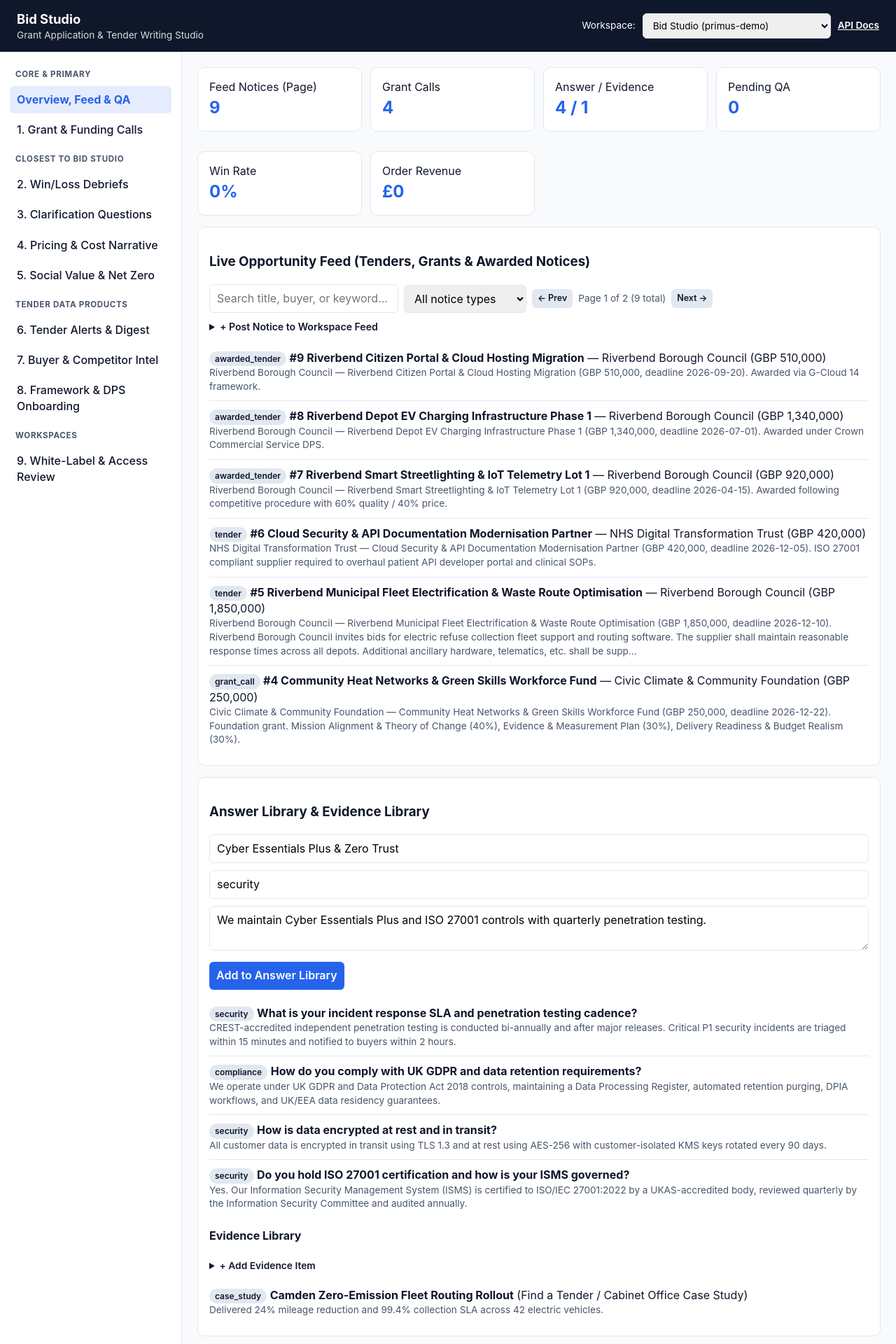
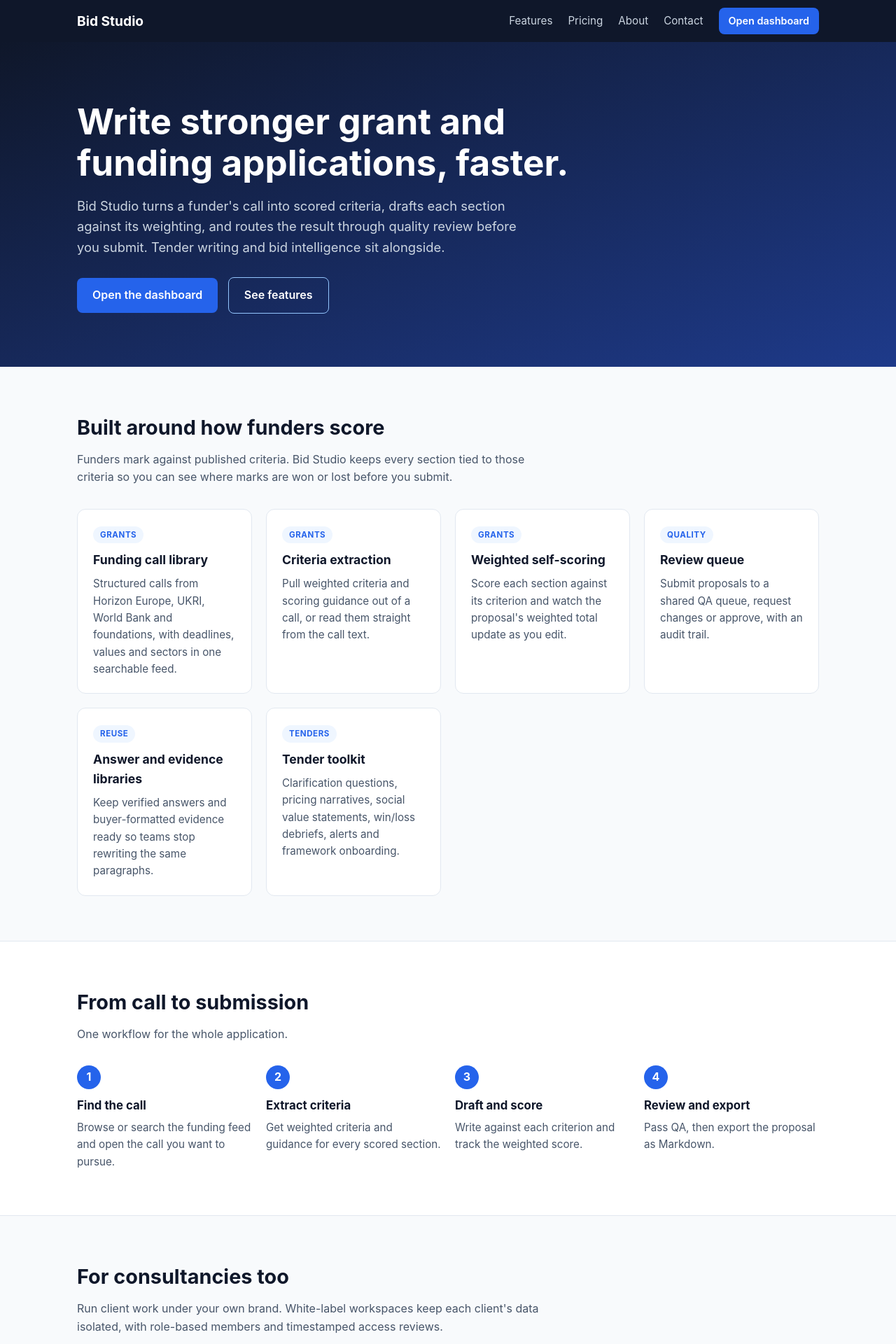
Before and after one commit to donnaheff/tenders_writing, a FastAPI app: page / in a window 1280 px wide. Shown: the top 1920 px of the page at 70% size. Run offline with FastAPI, Linux system fonts and the light colour scheme; data comes from the database, SQL or seed files in the repository; data that the repository does not hold is empty; some libraries are stand-ins or nearby versions.

Commit message:
Add public website and move dashboard to /app
Home, features, pricing, about and contact pages share a base template and
stylesheet. The contact form stores requests via POST /api/v1/contact.
Package data now includes templates and static files.

Co-Authored-By: Claude Sonnet 5.5 <noreply@anthropic.com>
Claude-Session: https://claude.ai/code/session_018FK9tes3cCmEsohaUqKMai

```diff
--- a/pyproject.toml
+++ b/pyproject.toml
@@ -5,7 +5,7 @@ build-backend = "setuptools.build_meta"
 [project]
 name = "bid-studio"
 version = "0.1.0"
-description = "Bid Studio — Tender, Grant Proposal, Compliance, Intelligence & Public-Sector Procurement Writing Platform"
+description = "Bid Studio — Grant application and tender writing platform"
 readme = "README.md"
 requires-python = ">=3.11"
 license = "MIT"
@@ -29,6 +29,9 @@ dev = [
 [tool.setuptools.packages.find]
 where = ["src"]
 
+[tool.setuptools.package-data]
+bid_studio = ["templates/*.html", "static/*"]
+
 [tool.pytest.ini_options]
 pythonpath = ["src"]
 testpaths = ["tests"]
--- a/src/bid_studio/main.py
+++ b/src/bid_studio/main.py
@@ -3,6 +3,7 @@ from pathlib import Path
 
 from fastapi import Depends, FastAPI, Request
 from fastapi.responses import HTMLResponse, JSONResponse
+from fastapi.staticfiles import StaticFiles
 from fastapi.templating import Jinja2Templates
 from sqlalchemy.exc import IntegrityError
 from sqlalchemy.orm import Session
@@ -15,10 +16,12 @@ from bid_studio.routers import (
     core,
     grants,
     intelligence,
+    site,
 )
 from bid_studio.seed import seed_database
 
 TEMPLATES_DIR = Path(__file__).resolve().parent / "templates"
+STATIC_DIR = Path(__file__).resolve().parent / "static"
 templates = Jinja2Templates(directory=str(TEMPLATES_DIR))
 
 
@@ -46,12 +49,15 @@ def create_app() -> FastAPI:
             content={"detail": "Invalid reference or duplicate constraint violation."},
         )
 
+    app.state.templates = templates
+    app.mount("/static", StaticFiles(directory=str(STATIC_DIR)), name="static")
+    app.include_router(site.router)
     app.include_router(core.router)
     app.include_router(grants.router)
     app.include_router(bid_enhancements.router)
     app.include_router(intelligence.router)
 
-    @app.get("/", response_class=HTMLResponse)
+    @app.get("/app", response_class=HTMLResponse, include_in_schema=False)
     def dashboard(request: Request, workspace_id: int | None = None, db: Session = Depends(get_db)):
         ws = (
             db.get(Workspace, workspace_id)
--- /dev/null
+++ b/src/bid_studio/static/site.css
@@ -0,0 +1,84 @@
+:root {
+  --primary: #0f172a; --accent: #2563eb; --accent-dark: #1d4ed8;
+  --bg: #f8fafc; --card: #fff; --border: #e2e8f0; --text: #0f172a; --muted: #475569; --soft: #eff6ff;
+}
+* { box-sizing: border-box; }
+html { scroll-behavior: smooth; }
+body { margin: 0; font-family: Inter, ui-sans-serif, system-ui, -apple-system, sans-serif; color: var(--text); background: var(--bg); line-height: 1.6; }
+a { color: var(--accent); }
+.wrap { max-width: 1100px; margin: 0 auto; padding: 0 20px; }
+.site-header { background: var(--primary); position: sticky; top: 0; z-index: 10; }
+.bar { display: flex; align-items: center; justify-content: space-between; min-height: 60px; gap: 16px; }
+.logo { color: #fff; font-weight: 700; font-size: 1.2rem; text-decoration: none; }
+.site-nav { display: flex; align-items: center; gap: 22px; }
+.site-nav a { color: #cbd5e1; text-decoration: none; font-size: .95rem; }
+.site-nav a:hover, .site-nav a.current { color: #fff; }
+.menu-btn { display: none; background: transparent; color: #fff; border: 1px solid #475569; border-radius: 6px; padding: 6px 12px; font: inherit; }
+.btn { display: inline-block; background: var(--accent); color: #fff !important; padding: 12px 22px; border-radius: 8px; font-weight: 600; text-decoration: none; border: 0; cursor: pointer; font: inherit; font-weight: 600; }
+.btn:hover { background: var(--accent-dark); }
+.btn.small { padding: 7px 14px; font-size: .9rem; }
+.btn.ghost { background: transparent; color: var(--accent) !important; border: 1px solid var(--accent); }
+.btn.ghost:hover { background: var(--soft); }
+.hero { background: linear-gradient(160deg, #0f172a 0%, #1e3a8a 100%); color: #fff; padding: 84px 0 76px; }
+.hero h1 { font-size: clamp(2rem, 5vw, 3.2rem); line-height: 1.15; margin: 0 0 18px; max-width: 780px; }
+.hero p { font-size: 1.15rem; max-width: 640px; color: #cbd5e1; margin: 0 0 28px; }
+.hero .btn.ghost { color: #fff !important; border-color: #93c5fd; margin-left: 10px; }
+.hero .btn.ghost:hover { background: rgba(255,255,255,.1); }
+.page-head { background: var(--primary); color: #fff; padding: 52px 0 44px; }
+.page-head h1 { margin: 0 0 8px; font-size: 2.1rem; }
+.page-head p { margin: 0; color: #cbd5e1; max-width: 640px; }
+section.block { padding: 64px 0; }
+section.alt { background: #fff; border-top: 1px solid var(--border); border-bottom: 1px solid var(--border); }
+h2 { font-size: 1.8rem; margin: 0 0 10px; }
+.lead { color: var(--muted); max-width: 680px; margin: 0 0 32px; }
+.grid { display: grid; gap: 20px; grid-template-columns: repeat(auto-fit, minmax(250px, 1fr)); }
+.card { background: var(--card); border: 1px solid var(--border); border-radius: 12px; padding: 22px; }
+.card h3 { margin: 0 0 8px; font-size: 1.1rem; }
+.card p { margin: 0; color: var(--muted); font-size: .95rem; }
+.tag { display: inline-block; font-size: .72rem; font-weight: 700; letter-spacing: .05em; text-transform: uppercase; background: var(--soft); color: var(--accent); border-radius: 999px; padding: 3px 10px; margin-bottom: 10px; }
+.steps { counter-reset: s; display: grid; gap: 20px; grid-template-columns: repeat(auto-fit, minmax(220px, 1fr)); }
+.step { position: relative; padding-top: 44px; }
+.step::before { counter-increment: s; content: counter(s); position: absolute; top: 0; left: 0; width: 34px; height: 34px; border-radius: 50%; background: var(--accent); color: #fff; font-weight: 700; display: grid; place-items: center; }
+.step h3 { margin: 0 0 6px; font-size: 1.05rem; }
+.step p { margin: 0; color: var(--muted); font-size: .95rem; }
+.cta { background: var(--soft); text-align: center; padding: 56px 0; }
+.cta p { color: var(--muted); }
+.feature-row { display: grid; grid-template-columns: 1fr 1fr; gap: 36px; align-items: start; padding: 34px 0; border-bottom: 1px solid var(--border); }
+.feature-row:last-child { border-bottom: 0; }
+.feature-row h2 { font-size: 1.4rem; }
+.feature-row ul { margin: 0; padding-left: 20px; color: var(--muted); }
+.feature-row li { margin-bottom: 6px; }
+.endpoint { font-family: ui-monospace, SFMono-Regular, Menlo, monospace; font-size: .82rem; background: #f1f5f9; border-radius: 6px; padding: 2px 6px; color: #334155; }
+.tiers { display: grid; gap: 20px; grid-template-columns: repeat(auto-fit, minmax(260px, 1fr)); align-items: stretch; }
+.tier { display: flex; flex-direction: column; }
+.tier.featured { border: 2px solid var(--accent); }
+.tier .tag { align-self: flex-start; }
+.tier .btn { text-align: center; }
+.price { font-size: 2.2rem; font-weight: 700; margin: 8px 0 2px; }
+.price small { font-size: .95rem; color: var(--muted); font-weight: 400; }
+.tier ul { padding-left: 20px; color: var(--muted); flex: 1; }
+.note { color: var(--muted); font-size: .85rem; margin-top: 18px; }
+form.contact { display: grid; gap: 14px; max-width: 560px; }
+form.contact label { display: grid; gap: 5px; font-weight: 600; font-size: .9rem; }
+form.contact input, form.contact select, form.contact textarea { font: inherit; padding: 10px 12px; border: 1px solid var(--border); border-radius: 8px; background: #fff; }
+form.contact textarea { min-height: 130px; resize: vertical; }
+#formMsg { font-weight: 600; margin-top: 6px; }
+#formMsg.ok { color: #15803d; } #formMsg.err { color: #b91c1c; }
+details { background: #fff; border: 1px solid var(--border); border-radius: 10px; padding: 14px 18px; margin-bottom: 10px; }
+summary { cursor: pointer; font-weight: 600; }
+details p { color: var(--muted); margin: 10px 0 0; }
+.site-footer { background: var(--primary); color: #cbd5e1; padding: 44px 0 20px; margin-top: 0; }
+.site-footer .cols { display: grid; gap: 28px; grid-template-columns: 2fr 1fr 1fr; }
+.site-footer a { display: block; color: #cbd5e1; text-decoration: none; margin-top: 6px; font-size: .92rem; }
+.site-footer a:hover { color: #fff; }
+.site-footer strong { color: #fff; }
+.site-footer p { font-size: .92rem; margin: 8px 0 0; max-width: 340px; }
+.legal { margin-top: 28px; padding-top: 16px; border-top: 1px solid #1e293b; font-size: .82rem; }
+@media (max-width: 760px) {
+  .menu-btn { display: block; }
+  .site-nav { display: none; position: absolute; top: 60px; left: 0; right: 0; background: var(--primary); flex-direction: column; align-items: flex-start; padding: 16px 20px 22px; gap: 14px; }
+  body.menu-open .site-nav { display: flex; }
+  .feature-row { grid-template-columns: 1fr; gap: 12px; }
+  .site-footer .cols { grid-template-columns: 1fr; }
+  .hero .btn.ghost { margin: 12px 0 0; }
+}
--- a/src/bid_studio/templates/index.html
+++ b/src/bid_studio/templates/index.html
@@ -150,7 +150,7 @@
     <div class="ws-bar">
       <label for="wsSelect">Workspace:</label>
       <select id="wsSelect" onchange="switchWorkspace()"></select>
-      <a href="/docs" style="color:#fff; text-decoration:underline; font-weight:600;">API Docs</a>
+      <a href="/" style="color:#fff;margin-right:12px;">Website</a> <a href="/docs" style="color:#fff; text-decoration:underline; font-weight:600;">API Docs</a>
     </div>
   </header>
 
--- /dev/null
+++ b/src/bid_studio/templates/site_base.html
@@ -0,0 +1,49 @@
+<!DOCTYPE html>
+<html lang="en">
+<head>
+  <meta charset="UTF-8" />
+  <meta name="viewport" content="width=device-width, initial-scale=1.0" />
+  <title>{% block title %}Bid Studio{% endblock %} | Bid Studio</title>
+  <meta name="description" content="{% block description %}Bid Studio helps teams win funding: grant and funding proposal writing with criteria scoring, plus tender writing, intelligence and review tools.{% endblock %}" />
+  <link rel="stylesheet" href="/static/site.css" />
+</head>
+<body>
+  <header class="site-header">
+    <div class="wrap bar">
+      <a class="logo" href="/">Bid Studio</a>
+      <button class="menu-btn" aria-label="Menu" onclick="document.body.classList.toggle('menu-open')">Menu</button>
+      <nav class="site-nav" aria-label="Main">
+        <a href="/features" {% if active == 'features' %}class="current"{% endif %}>Features</a>
+        <a href="/pricing" {% if active == 'pricing' %}class="current"{% endif %}>Pricing</a>
+        <a href="/about" {% if active == 'about' %}class="current"{% endif %}>About</a>
+        <a href="/contact" {% if active == 'contact' %}class="current"{% endif %}>Contact</a>
+        <a class="btn small" href="/app">Open dashboard</a>
+      </nav>
+    </div>
+  </header>
+
+  <main>{% block content %}{% endblock %}</main>
+
+  <footer class="site-footer">
+    <div class="wrap cols">
+      <div>
+        <strong>Bid Studio</strong>
+        <p>Grant and funding proposals first, with tender writing, intelligence and review tools alongside.</p>
+      </div>
+      <div>
+        <strong>Product</strong>
+        <a href="/features">Features</a>
+        <a href="/pricing">Pricing</a>
+        <a href="/app">Dashboard</a>
+        <a href="/docs">API docs</a>
+      </div>
+      <div>
+        <strong>Company</strong>
+        <a href="/about">About</a>
+        <a href="/contact">Contact</a>
+      </div>
+    </div>
+    <div class="wrap legal">&copy; 2026 Bid Studio. Released under the MIT License.</div>
+  </footer>
+</body>
+</html>
--- /dev/null
+++ b/src/bid_studio/templates/site_home.html
@@ -0,0 +1,56 @@
+{% extends "site_base.html" %}
+{% block title %}Win more funding{% endblock %}
+{% block content %}
+<section class="hero">
+  <div class="wrap">
+    <h1>Write stronger grant and funding applications, faster.</h1>
+    <p>Bid Studio turns a funder's call into scored criteria, drafts each section against its weighting, and routes the result through quality review before you submit. Tender writing and bid intelligence sit alongside.</p>
+    <a class="btn" href="/app">Open the dashboard</a>
+    <a class="btn ghost" href="/features">See features</a>
+  </div>
+</section>
+
+<section class="block">
+  <div class="wrap">
+    <h2>Built around how funders score</h2>
+    <p class="lead">Funders mark against published criteria. Bid Studio keeps every section tied to those criteria so you can see where marks are won or lost before you submit.</p>
+    <div class="grid">
+      <div class="card"><span class="tag">Grants</span><h3>Funding call library</h3><p>Structured calls from Horizon Europe, UKRI, World Bank and foundations, with deadlines, values and sectors in one searchable feed.</p></div>
+      <div class="card"><span class="tag">Grants</span><h3>Criteria extraction</h3><p>Pull weighted criteria and scoring guidance out of a call, or read them straight from the call text.</p></div>
+      <div class="card"><span class="tag">Grants</span><h3>Weighted self-scoring</h3><p>Score each section against its criterion and watch the proposal's weighted total update as you edit.</p></div>
+      <div class="card"><span class="tag">Quality</span><h3>Review queue</h3><p>Submit proposals to a shared QA queue, request changes or approve, with an audit trail.</p></div>
+      <div class="card"><span class="tag">Reuse</span><h3>Answer and evidence libraries</h3><p>Keep verified answers and buyer-formatted evidence ready so teams stop rewriting the same paragraphs.</p></div>
+      <div class="card"><span class="tag">Tenders</span><h3>Tender toolkit</h3><p>Clarification questions, pricing narratives, social value statements, win/loss debriefs, alerts and framework onboarding.</p></div>
+    </div>
+  </div>
+</section>
+
+<section class="block alt">
+  <div class="wrap">
+    <h2>From call to submission</h2>
+    <p class="lead">One workflow for the whole application.</p>
+    <div class="steps">
+      <div class="step"><h3>Find the call</h3><p>Browse or search the funding feed and open the call you want to pursue.</p></div>
+      <div class="step"><h3>Extract criteria</h3><p>Get weighted criteria and guidance for every scored section.</p></div>
+      <div class="step"><h3>Draft and score</h3><p>Write against each criterion and track the weighted score.</p></div>
+      <div class="step"><h3>Review and export</h3><p>Pass QA, then export the proposal as Markdown.</p></div>
+    </div>
+  </div>
+</section>
+
+<section class="block">
+  <div class="wrap">
+    <h2>For consultancies too</h2>
+    <p class="lead">Run client work under your own brand. White-label workspaces keep each client's data isolated, with role-based members and timestamped access reviews.</p>
+    <a class="btn ghost" href="/features#workspaces">How workspaces work</a>
+  </div>
+</section>
+
+<section class="cta">
+  <div class="wrap">
+    <h2>See it with real data</h2>
+    <p>The dashboard opens with seeded funding calls so you can try criteria extraction and scoring straight away.</p>
+    <a class="btn" href="/app">Open the dashboard</a>
+  </div>
+</section>
+{% endblock %}
```
Also changed, not shown: src/bid_studio/models.py (+12 -0 lines), src/bid_studio/routers/site.py (added, +45 -0 lines), src/bid_studio/schemas.py (+8 -0 lines), src/bid_studio/templates/site_about.html (added, +16 -0 lines), src/bid_studio/templates/site_contact.html (added, +43 -0 lines), src/bid_studio/templates/site_features.html (added, +57 -0 lines), src/bid_studio/templates/site_pricing.html (added, +40 -0 lines), tests/test_core_and_whitelabel.py (+1 -1 lines), tests/test_site.py (added, +45 -0 lines), README.md.
